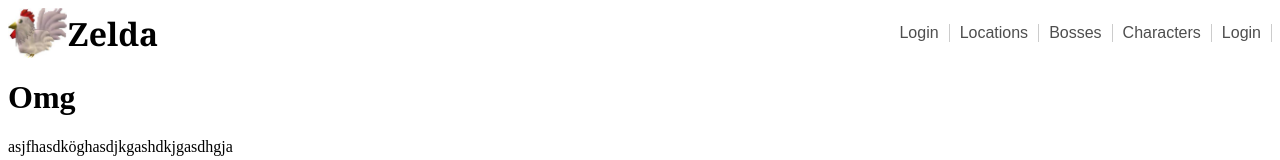
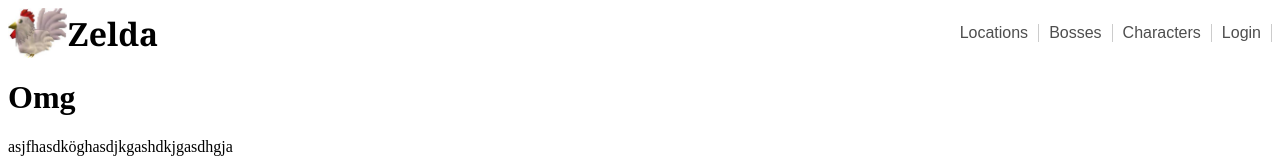
Before and after one commit to levnyy/ZeldaFrontend, a Next.js app: page / in a window 1280 px wide. Shown: the top 160 px of the page. Built offline with nearby package versions, Linux system fonts and the light colour scheme.

Commit message:
cucco CUCCCO

```diff
--- a/package.json
+++ b/package.json
@@ -12,5 +12,9 @@
     "next": "13.2.4",
     "react": "18.2.0",
     "react-dom": "18.2.0"
+  },
+  "devDependencies": {
+    "jwt-decode": "^3.1.2",
+    "react-toastify": "^9.1.2"
   }
 }
--- a/src/components/Navigation/index.js
+++ b/src/components/Navigation/index.js
@@ -9,7 +9,6 @@ export default function Navigation() {
     return (
         <nav className={styles.navigation}>
             <ul>
-                <li><a href="#">Login</a></li>
                 <li><a href="#">Locations</a></li>
                 <li><a href='#'>Bosses</a></li>
                 <li><a href='#'>Characters</a></li>
--- a/src/pages/login.js
+++ b/src/pages/login.js
@@ -1,7 +1,7 @@
 import { useRouter } from "next/router"
 import { useEffect, useState } from "react"
 import Users from "../lib/api/Users"
-import { useGlobalContext } from "../store"
+import { useGlobalContext } from "@/store"
 import styles from "./login.module.css"
 import { toast } from "react-toastify"
 
```
Also changed, not shown: 1 other file (tests, documents, lock files or other folders).
